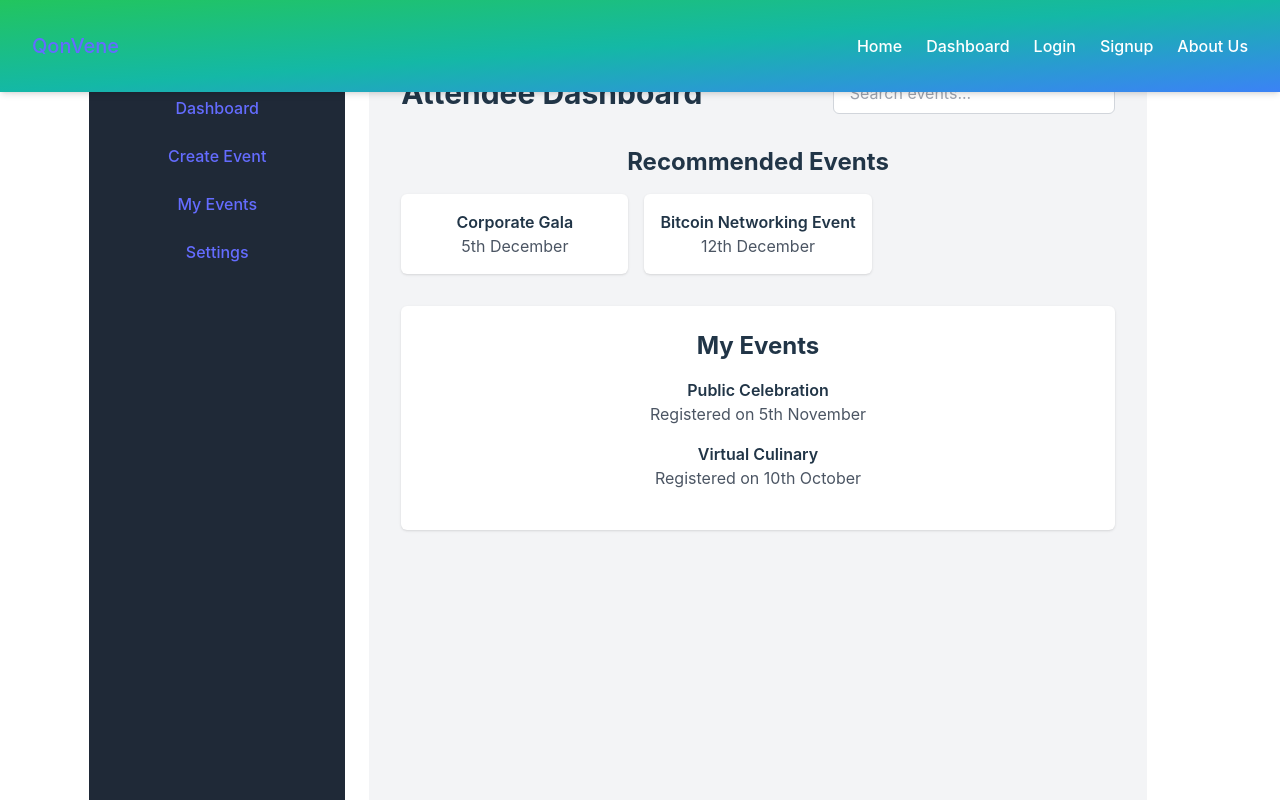
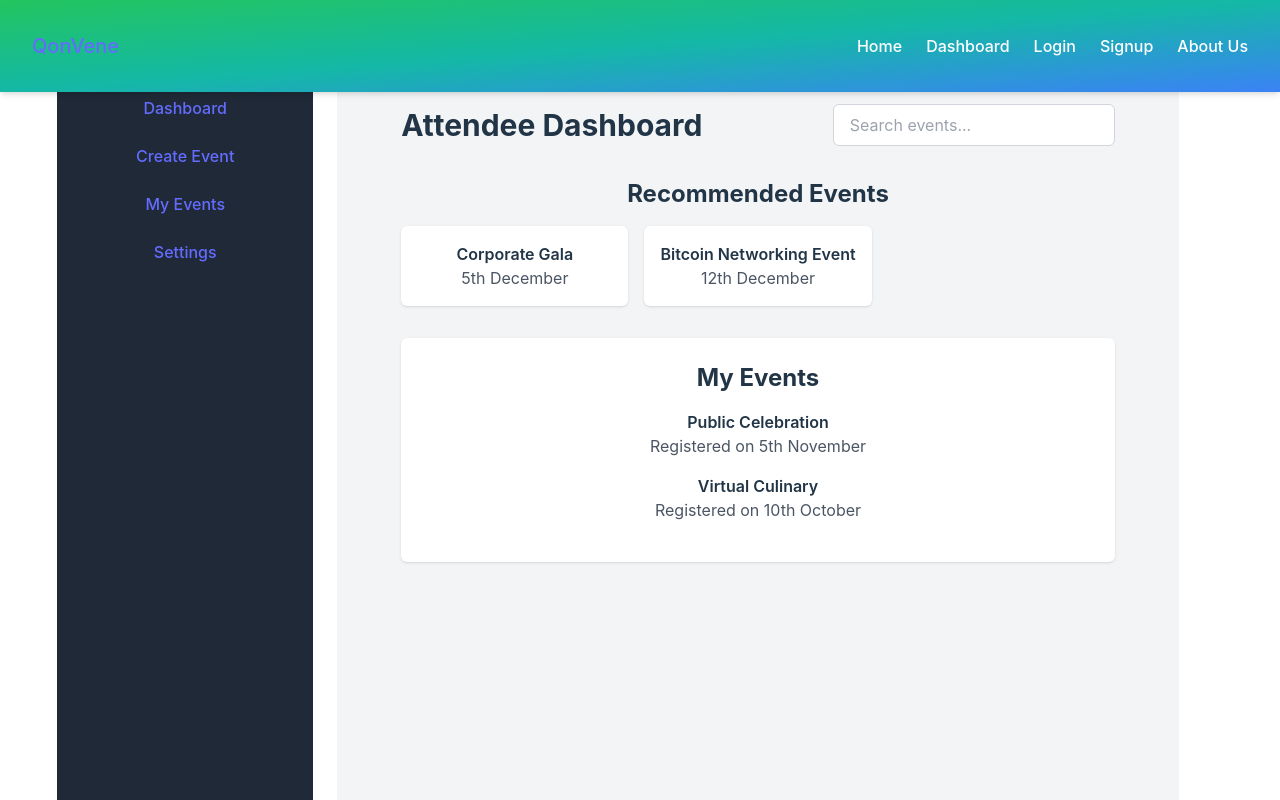
Before and after one commit to Tutungo-N/Qonvene, a React (Vite) app: page /dashboard in a window 1280 px wide. Built offline with nearby package versions, Linux system fonts and the light colour scheme.

Commit message:
Modify styling for better alignment

```diff
--- a/src/components/AttendeeDashboard.jsx
+++ b/src/components/AttendeeDashboard.jsx
@@ -8,7 +8,7 @@ const AttendeeDashboard = () => {
     };
 
     return (
-        <div className="flex flex-col min-h-screen bg-gray-100 p-8">
+        <div className="flex flex-col min-h-screen bg-gray-100 p-16">
             <header className="flex justify-between items-center mb-8">
                 <h1 className="text-3xl font-bold">Attendee Dashboard</h1>
                 <input
```
